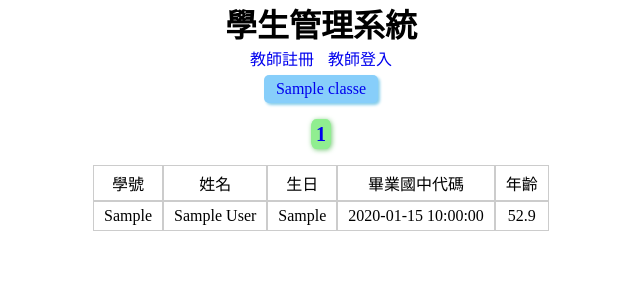
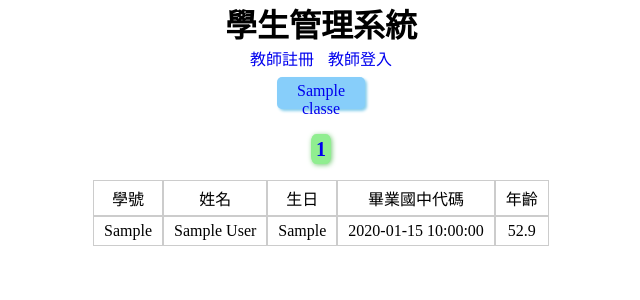
Before and after one commit to ruzs/php_mysql_connect, a PHP site: page / in a window 1280 px wide. Shown: the top 300 px of the page, without its empty margins (319-959 px from the left). Run offline with PHP 8.4, Linux system fonts and the light colour scheme; tables that the repository leaves empty or names only in its code hold one stand-in row (values such as "Sample post").

Commit message:
Revise CSS nav bar class-list

```diff
--- a/style.css
+++ b/style.css
@@ -31,12 +31,15 @@ a:hover{
 .class-list{
   display: flex;
   justify-content: center;
+  flex-wrap: wrap;
   list-style-type: none;
   margin:5px 0;
 }
 nav ul.class-list li a{
+  width: 88px;
+  height: 32px;
   padding:5px 12px;
-  margin:0 2px;
+  margin:2px 2px;
   border-radius:5px;
   background-color: lightskyblue;
   box-shadow: 2px 2px 3px skyblue;
```
